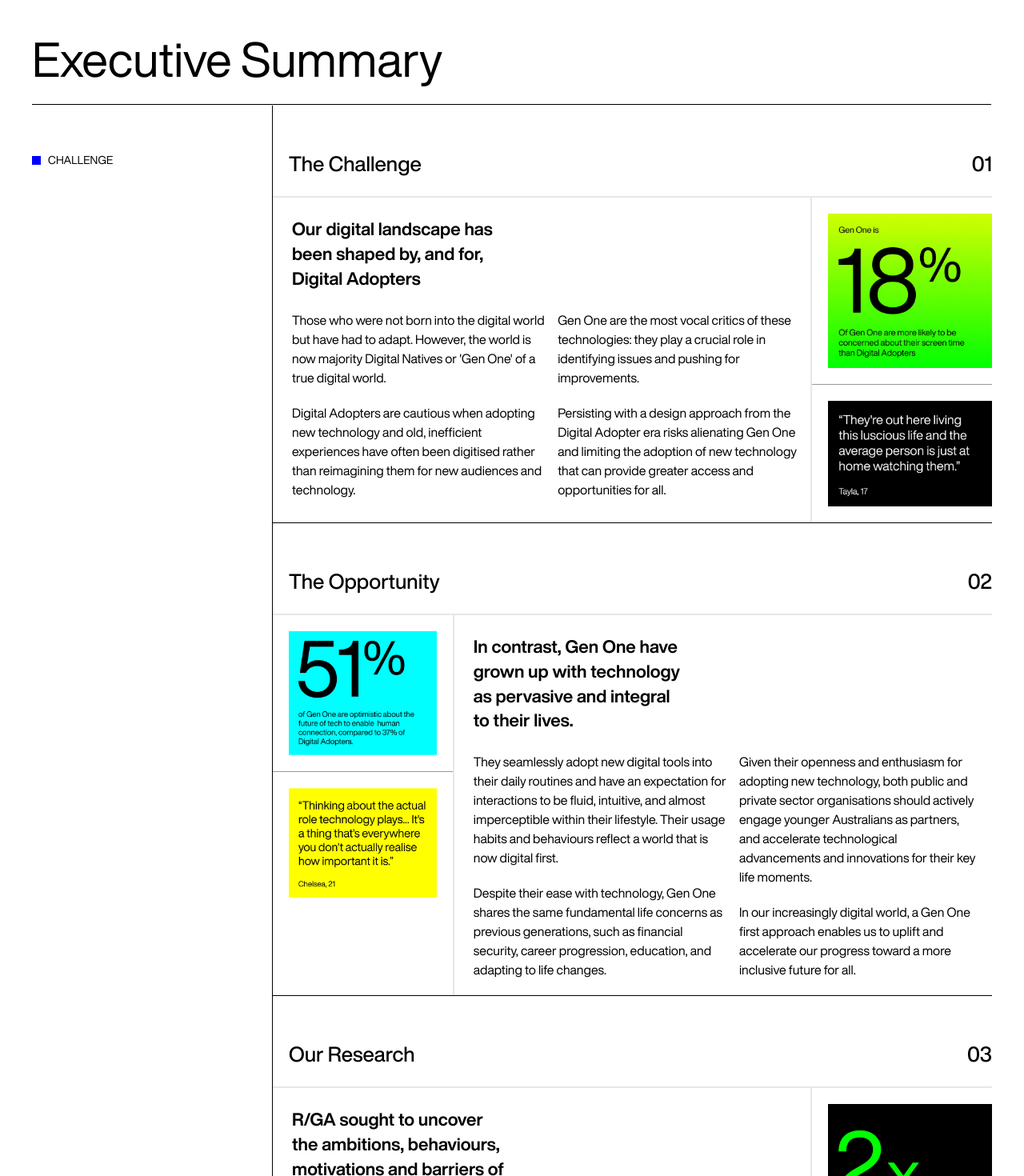
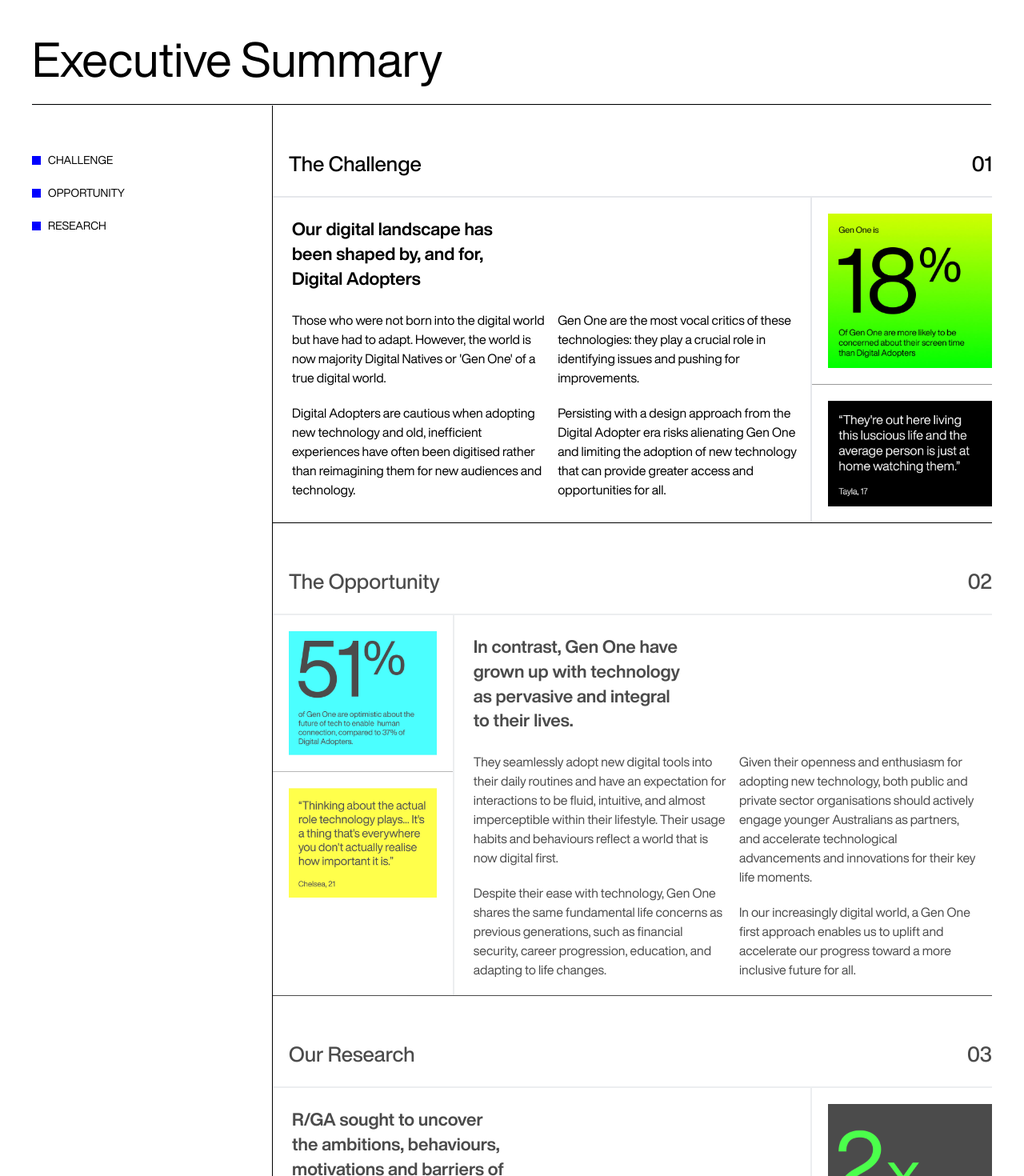
Before and after one commit to RGADigital/digital-natives, a Next.js app: page /executive-summary in a window 1280 px wide. Shown: the part 1620-3090 px from the top of the page at 80% size. Built offline with nearby package versions, Linux system fonts and the light colour scheme.

Commit message:
feat[menu]: add functionality on sidebar

```diff
--- a/src/components/organisms/executiveSummary/Body.constant.ts
+++ b/src/components/organisms/executiveSummary/Body.constant.ts
@@ -1,5 +1,7 @@
-export const LANG = {
+export const LANG_SECTION = {
   section1: {
+    navigation: 'Challenge',
+    navigationLink: 'challenge',
     title: 'The Challenge',
     titleNumber: '01',
     bodyTitle: 'Our digital landscape has been shaped by, and for, Digital Adopters',
@@ -27,6 +29,8 @@ export const LANG = {
     ],
   },
   section2: {
+    navigation: 'Opportunity',
+    navigationLink: 'opportunity',
     title: 'The Opportunity',
     titleNumber: '02',
     bodyTitle: 'In contrast, Gen One have grown up with technology as pervasive and integral to their lives.',
@@ -57,6 +61,8 @@ export const LANG = {
     ],
   },
   section3: {
+    navigation: 'Research',
+    navigationLink: 'research',
     title: 'Our Research',
     titleNumber: '03',
     bodyTitle:
@@ -88,3 +94,17 @@ export const LANG = {
     ],
   },
 }
+export const LANG = {
+  ...LANG_SECTION,
+}
+
+export const NAVIGATION_HEADER = Object.entries(LANG_SECTION)
+  .map(([key, { navigation, navigationLink }]) => {
+    if (!navigation) return null
+    return {
+      key: key?.replace('section', ''),
+      label: navigation,
+      href: `#${navigationLink}`,
+    }
+  })
+  .filter(Boolean)
--- a/src/components/organisms/executiveSummary/Body.tsx
+++ b/src/components/organisms/executiveSummary/Body.tsx
@@ -1,6 +1,8 @@
 /* eslint-disable react/jsx-no-comment-textnodes */
 /* eslint-disable react/no-unescaped-entities */
-import React from 'react'
+import React, { useRef } from 'react'
+import type { UseInViewOptions } from 'framer-motion'
+import { useInView } from 'framer-motion'
 import { Title } from '@mantine/core'
 
 import cn from '@/utils/cn'
@@ -10,17 +12,36 @@ import { SectionTemplate } from '@/components/templates'
 import TwoColumnStat from '@/organisms/twoColumnStat/TwoColumnStat'
 import { type ITwoColumnStat, TWO_COLUMN_STAT } from '@/templates/twoColumnStat'
 
-import { LANG } from './Body.constant'
+import { LANG, NAVIGATION_HEADER } from './Body.constant'
 
 interface Props {
   isMobile?: boolean
 }
 
 export default function Body({ isMobile = false }: Readonly<Props>) {
+  const containerRef = useRef<HTMLDivElement>(null)
+  const section1Ref = useRef<HTMLDivElement>(null)
+  const section2Ref = useRef<HTMLDivElement>(null)
+  const section3Ref = useRef<HTMLDivElement>(null)
+  const inViewSetting: UseInViewOptions = {
+    amount: isMobile ? 'some' : 'all',
+    // margin: '-100px 0px 0px 0px',
+    // root: containerRef,
+  }
+  const isInView1 = useInView(section1Ref, inViewSetting)
+  const isInView2 = useInView(section2Ref, inViewSetting)
+  const isInView3 = useInView(section3Ref, inViewSetting)
+
+  const activeStatus: { [key: string]: any } = {
+    isInView1,
+    isInView2,
+    isInView3,
+  }
+
   return (
     <SectionTemplate mode="light" className="pt-[95px] lg:pt-[132px]">
       <div
-        className={cn('dp-section', 'sticky top-[95px] grid w-full grid-cols-12  bg-white', {
+        className={cn('dp-section', 'sticky top-[95px] grid w-full grid-cols-12  bg-white z-[31]', {
           'top-[80px]': isMobile,
           'top-[70px]': !isMobile,
         })}
@@ -33,24 +54,37 @@ export default function Body({ isMobile = false }: Readonly<Props>) {
         <div className="col-span-12 mr-[1px] h-[1px] bg-black"></div>
       </div>
       {/* START: content */}
-      <div className={cn('dp-section__article', 'grid w-full grid-cols-12 border-t-[1px]  bg-white pt-4 lg:pt-0')}>
+      <div
+        className={cn('dp-section__article', 'grid w-full grid-cols-12 border-t-[1px]  bg-white pt-4 lg:pt-0')}
+        ref={containerRef}
+      >
         <div
           className={cn(
-            'sticky h-fit self-start',
-            { 'top-[200px]': !isMobile, 'top-[180px]': isMobile },
+            'sticky h-fit self-start z-30',
+            { 'top-[200px]': !isMobile, 'top-[180px] py-2': isMobile },
             'col-span-12 lg:col-span-3 bg-white',
           )}
         >
-          <div className="w-full lg:w-2/3 lg:pt-[60px]">
-            <MicroDetail
-              text="Challenge"
-              boxClassName={cn({ 'bg-accents-blue': true })}
-              textClassName={cn({ 'text-black': true })}
-            />
+          <div className="w-full gap-2 lg:flex lg:w-2/3 lg:flex-col lg:gap-6 lg:pt-[60px]">
+            {NAVIGATION_HEADER.map(({ label, href, key }: any) => {
+              const isActive = activeStatus?.[`isInView${key}`] ? activeStatus[`isInView${key}`] : false
+              return (
+                <a href={href} key={key}>
+                  <MicroDetail
+                    text={label}
+                    boxClassName={cn({ 'bg-accents-blue': isActive, 'bg-[#eeeeee]': !isActive })}
+                    textClassName={cn({ 'text-black': isActive, 'text-neutrals-cool-gray-5': !isActive })}
+                  />
+                </a>
+              )
+            })}
           </div>
         </div>
         <div className="col-span-12 lg:col-span-9 " style={isMobile ? {} : { borderLeft: '1px solid black' }}>
           <TwoColumnStat
+            isInView={isInView1}
+            sectionRef={section1Ref}
+            id={LANG.section1.navigationLink}
             type={TWO_COLUMN_STAT.textLeft as ITwoColumnStat}
             isMobile={isMobile}
             title={LANG.section1.title}
@@ -62,6 +96,9 @@ export default function Body({ isMobile = false }: Readonly<Props>) {
           />
 
           <TwoColumnStat
+            isInView={isInView2 && !isInView1}
+            sectionRef={section2Ref}
+            id={LANG.section2.navigationLink}
             type={TWO_COLUMN_STAT.textRight as ITwoColumnStat}
             isMobile={isMobile}
             title={LANG.section2.title}
@@ -73,6 +110,9 @@ export default function Body({ isMobile = false }: Readonly<Props>) {
           />
 
           <TwoColumnStat
+            isInView={isInView3 && !isInView2}
+            sectionRef={section3Ref}
+            id={LANG.section3.navigationLink}
             type={TWO_COLUMN_STAT.textLeft as ITwoColumnStat}
             isMobile={isMobile}
             title={LANG.section3.title}
--- a/src/components/organisms/twoColumnStat/TwoColumnStat.tsx
+++ b/src/components/organisms/twoColumnStat/TwoColumnStat.tsx
@@ -7,11 +7,15 @@ import { type ITwoColumnStat, TWO_COLUMN_STAT, TwoColumnStatTemplate } from '@/t
 interface Props {
   type: ITwoColumnStat
   isMobile?: boolean
+
+  isInView?: boolean
+  id: string
   title: string
   titleNumber: string
   bodyTitle: string
   paragraph1Content: string[]
   paragraph2Content: string[]
+  sectionRef?: React.RefObject<HTMLDivElement>
   statContent?: {
     src: string
     alt: string
@@ -19,7 +23,7 @@ interface Props {
   }[]
 }
 
-function TitleContent({ title, titleNumber }: { title: Props['title']; titleNumber: Props['titleNumber'] }) {
+function TitleContent({ title, titleNumber }: Readonly<{ title: Props['title']; titleNumber: Props['titleNumber'] }>) {
   return (
     <>
       <div className="col-span-10">
@@ -46,11 +50,11 @@ function TextContent({
   bodyTitle,
   paragraph1Content,
   paragraph2Content,
-}: {
+}: Readonly<{
   bodyTitle: Props['bodyTitle']
   paragraph1Content: Props['paragraph1Content']
   paragraph2Content: Props['paragraph2Content']
-}) {
+}>) {
   return (
     <>
       <div className={cn('dn-two-column-stat__text-content__title', 'mt-6 grid w-full grid-cols-12')}>
@@ -82,11 +86,10 @@ function TextContent({
   )
 }
 
-function StatContent({ statContent, type }: { statContent: Props['statContent']; type: Props['type'] }) {
+function StatContent({ statContent, type }: Readonly<{ statContent: Props['statContent']; type: Props['type'] }>) {
   return (
     <>
-      {statContent &&
-        statContent.map(({ src, alt, className }) => (
+      {statContent?.map(({ src, alt, className }) => (
         <div
           key={alt}
           className={cn('w-full', 'lg:border-b-[1px] lg:border-b-neutrals-cool-gray-5 lg:last:border-b-0', {
@@ -104,16 +107,22 @@ function StatContent({ statContent, type }: { statContent: Props['statContent'];
 
 export default function TwoColumnStat({
   type,
+  id,
   isMobile,
   title,
+  isInView,
   titleNumber,
   bodyTitle,
   paragraph1Content,
   paragraph2Content,
   statContent,
+  sectionRef,
 }: Readonly<Props>) {
   return (
     <TwoColumnStatTemplate
+      id={id}
+      isInView={isInView}
+      columnRef={sectionRef}
       isMobile={isMobile}
       type={type}
       titleContent={<TitleContent title={title} titleNumber={titleNumber} />}
--- a/src/components/templates/twoColumnStat/TwoColumnStat.tsx
+++ b/src/components/templates/twoColumnStat/TwoColumnStat.tsx
@@ -4,7 +4,10 @@ import { type ITwoColumnStat, TWO_COLUMN_STAT } from './TwoColumnStat.type'
 
 interface Props {
   type?: ITwoColumnStat
+  id?: string
   isMobile?: boolean
+  isInView?: boolean
+  columnRef?: React.RefObject<HTMLDivElement>
   titleContent: React.ReactNode
   textContent: React.ReactNode
   statContent: React.ReactNode
@@ -12,10 +15,13 @@ interface Props {
 
 export default function TwoColumnStatTemplate({
   type = TWO_COLUMN_STAT.textLeft,
+  id,
   isMobile,
+  isInView,
   statContent,
   titleContent,
   textContent,
+  columnRef,
 }: Readonly<Props>) {
   return (
     <div
@@ -25,6 +31,12 @@ export default function TwoColumnStatTemplate({
         'dn-two-column-stat--text-left': type === TWO_COLUMN_STAT.textLeft,
         'border-b-[1px] border-b-black': !isMobile,
       })}
+      ref={columnRef as React.RefObject<HTMLDivElement>}
+      id={id}
+      style={{
+        opacity: isInView ? 1 : 0.7,
+        transition: 'all 0.9s cubic-bezier(0.17, 0.55, 0.55, 1) 0.5s',
+      }}
     >
       <div className="grid w-full grid-cols-12">{titleContent}</div>
       <div className="dn-two-column-stat__content grid w-full grid-cols-12 ">
```
Lines whose indentation alone changed are shown as unchanged.
